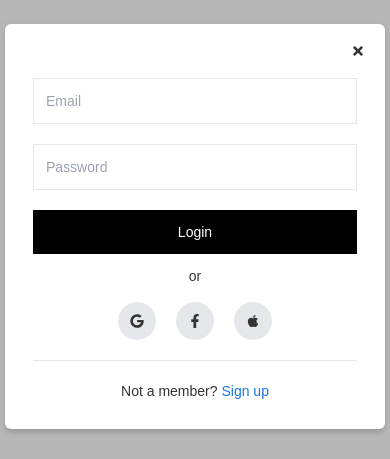
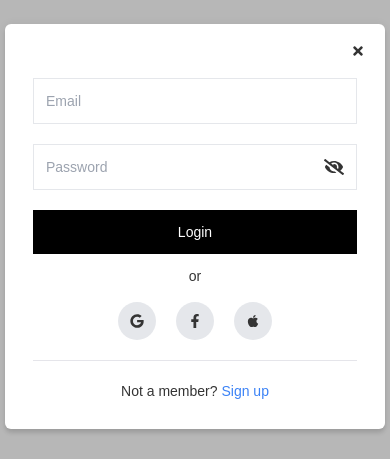
Before and after one commit to sourabh003/ecom-nextjs, a Next.js app: page / in a window 390 px wide. Both pictures are taken after a click on the element 280 px from the left and 30 px from the top of the page. Shown: the part 196-655 px from the top of the page. Built offline with nearby package versions, Linux system fonts and the light colour scheme; a web font is replaced by a local one.

Commit message:
added signup form

```diff
--- /dev/null
+++ b/src/components/CustomInput.jsx
@@ -0,0 +1,42 @@
+import classNames from "classnames";
+import React, { useState } from "react";
+import { FaEye, FaEyeSlash } from "react-icons/fa";
+
+export default function CustomInput({
+	onChange,
+	value,
+	classes,
+	inputClasses,
+	placeholder,
+	name,
+	type = "text",
+}) {
+	const [showPassword, passwordToggle] = useState(false);
+
+	return (
+		<div
+			className={classNames(
+				"border border-solid w-full text-md flex items-center",
+				classes
+			)}
+		>
+			<input
+				className={classNames("p-3 w-full", inputClasses)}
+				type={type === "password" ? (showPassword ? "text" : "password") : type}
+				name={name}
+				placeholder={placeholder}
+				value={value}
+				onChange={onChange}
+			/>
+			{type === "password" && (
+				<button
+					type="button"
+					onClick={() => passwordToggle((prevState) => !prevState)}
+					className="hover:bg-gray-200 p-2 rounded-full transition 300 mx-1"
+				>
+					{showPassword ? <FaEye size={20} /> : <FaEyeSlash size={20} />}
+				</button>
+			)}
+		</div>
+	);
+}
--- a/src/components/CustomModal/index.jsx
+++ b/src/components/CustomModal/index.jsx
@@ -2,11 +2,14 @@ import React, { useEffect, useMemo, useState } from "react";
 import { useDispatch, useSelector } from "react-redux";
 import { Modal } from "rsuite";
 import Login from "./modals/Login";
-import { CLOSE_MODAL } from "@/redux/types/common";
+import { CLOSE_MODAL, OPEN_MODAL } from "@/redux/types/common";
 import { FaTimes } from "react-icons/fa";
+import { useRouter } from "next/router";
 
 export default function CustomModal() {
 	const dispatch = useDispatch();
+	const router = useRouter();
+
 	const { modal = null, modalData = null } = useSelector(
 		(state) => state.common
 	);
@@ -23,6 +26,22 @@ export default function CustomModal() {
 	useEffect(() => {
 		setOpen(!!modal);
 	}, [modal]);
+
+	useEffect(() => {
+		const routerPath = router?.asPath || "";
+
+		const formType = routerPath.includes("login")
+			? "login"
+			: routerPath.includes("signup")
+			? "signup"
+			: null;
+		if (formType) {
+			dispatch({
+				type: OPEN_MODAL,
+				payload: { modal: LOGIN_MODAL, modalData: { formType } },
+			});
+		}
+	}, [router.asPath]);
 
 	switch (modal) {
 		case LOGIN_MODAL:
@@ -59,7 +78,7 @@ const ModalWrapper = ({
 					<FaTimes />
 				</button>
 			)}
-			<Component modalData={modalData} />
+			<Component {...modalData} />
 		</Modal>
 	);
 };
--- a/src/components/CustomModal/modals/Login.jsx
+++ b/src/components/CustomModal/modals/Login.jsx
@@ -1,26 +1,64 @@
 import CustomButton from "@/components/CustomButton";
-import React from "react";
+import CustomInput from "@/components/CustomInput";
+import React, { useState } from "react";
 import { FaApple, FaFacebookF, FaGoogle } from "react-icons/fa";
+import { loginFields, signupFields } from "@/data/formFields";
 
-export default function Login() {
+export default function Login({ formType }) {
 	const handleSocialMediaLogin = (type) => {
 		console.log({ type });
 	};
 
+	const [form, setForm] = useState(formType);
+
+	const onSubmit = (e) => {
+		e.preventDefault();
+		console.log("Submit");
+	};
+
+	if (form === "login") {
+		return (
+			<div className="p-2">
+				{loginFields.map((props) => (
+					<CustomInput key={props.name} {...props} classes="mt-5 first:mt-0" />
+				))}
+				<CustomButton variant="dark" className="mt-5 p-3 w-full">
+					Login
+				</CustomButton>
+				<div className="mt-3 text-center">or</div>
+				<div className="flex items-center justify-center">
+					<SmButton
+						onClick={() => handleSocialMediaLogin("google")}
+						icon={FaGoogle}
+					/>
+					<SmButton
+						onClick={() => handleSocialMediaLogin("facebook")}
+						icon={FaFacebookF}
+					/>
+					<SmButton
+						onClick={() => handleSocialMediaLogin("apple")}
+						icon={FaApple}
+					/>
+				</div>
+				<hr />
+				<div className="text-center">
+					Not a member?{" "}
+					<span
+						onClick={() => setForm("signup")}
+						className="text-blue-500 hover:text-blue-800 pointer"
+					>
+						Sign up
+					</span>
+				</div>
+			</div>
+		);
+	}
+
 	return (
-		<div className="p-2">
-			<div>
-				<input
-					type="text"
-					className="border border-solid w-full text-md p-3"
-					placeholder="Email"
-				/>
-				<input
-					type="text"
-					className="border border-solid w-full text-md p-3 mt-5"
-					placeholder="Password"
-				/>
-			</div>
+		<form className="p-2" action="#" onSubmit={onSubmit}>
+			{signupFields.map((props) => (
+				<CustomInput key={props.name} {...props} classes="mt-5 first:mt-0" />
+			))}
 			<CustomButton variant="dark" className="mt-5 p-3 w-full">
 				Login
 			</CustomButton>
@@ -41,12 +79,15 @@ export default function Login() {
 			</div>
 			<hr />
 			<div className="text-center">
-				Not a member?{" "}
-				<span>
-					<a className="" href="">Sign up</a>
+				Already a member?{" "}
+				<span
+					onClick={() => setForm("login")}
+					className="text-blue-500 hover:text-blue-800 pointer"
+				>
+					Login
 				</span>
 			</div>
-		</div>
+		</form>
 	);
 }
 
--- a/src/components/Header.jsx
+++ b/src/components/Header.jsx
@@ -21,14 +21,16 @@ export default function Header() {
 	const { user, isLoggedIn = false } = useSelector((state) => state.auth);
 
 	const handleLogin = () => {
-		const payload = {
-			user: {
-				name: "Sourabh",
-			},
-			token: "asdf",
-		};
-		// dispatch({ type: SET_USER, payload });
-		dispatch({ type: OPEN_MODAL, payload: { modal: LOGIN_MODAL } });
+		// const payload = {
+		// 	user: {
+		// 		name: "Sourabh",
+		// 	},
+		// 	token: "asdf",
+		// };
+		dispatch({
+			type: OPEN_MODAL,
+			payload: { modal: LOGIN_MODAL, modalData: { formType: "login" } },
+		});
 	};
 
 	const onCartClick = () => {
@@ -56,7 +58,7 @@ export default function Header() {
 			<div className="flex items-center">
 				{router.pathname !== "/" && (
 					<button className="mr-4" onClick={() => router.back()}>
-						<FaArrowLeft />
+						<FaArrowLeft size={20} />
 					</button>
 				)}
 				<div className="flex items-center">
@@ -88,9 +90,11 @@ export default function Header() {
 						</>
 					)}
 				</div>
-				<button className="ml-5" onClick={() => router.push("/wishlist")}>
-					<FaHeart size={20} />
-				</button>
+				{router.pathname !== "/wishlist" && (
+					<button className="ml-5" onClick={() => router.push("/wishlist")}>
+						<FaHeart size={20} />
+					</button>
+				)}
 				{router.pathname !== "/checkout" && (
 					<CartButton className="ml-5" onClick={onCartClick} />
 				)}
--- a/src/components/Search.jsx
+++ b/src/components/Search.jsx
@@ -22,7 +22,6 @@ export default function Search() {
 				<input
 					autoComplete="off"
 					className="w-full bg-gray-200 ml-5 focus:outline-none p-1"
-					id="inline-full-name"
 					type="text"
 					value={searchString}
 					placeholder="Search product, category or brand"
--- /dev/null
+++ b/src/data/formFields.js
@@ -0,0 +1,11 @@
+export const loginFields = [
+	{ name: "email", type: "email", placeholder: "Email" },
+	{ name: "password", type: "password", placeholder: "Password" },
+];
+
+export const signupFields = [
+	{ name: "firstname", type: "text", placeholder: "First Name" },
+	{ name: "lastname", type: "text", placeholder: "Last Name" },
+	{ name: "email", type: "email", placeholder: "Email" },
+	{ name: "password", type: "password", placeholder: "Password" },
+];
--- a/src/pages/_app.js
+++ b/src/pages/_app.js
@@ -7,13 +7,17 @@ import { useRouter } from "next/router";
 import { Toaster } from "react-hot-toast";
 import NextNprogress from "nextjs-progressbar";
 import "rsuite/dist/rsuite.min.css";
+import { useEffect } from "react";
+import { useDispatch } from "react-redux";
+import { OPEN_MODAL } from "@/redux/types/common";
 
 const App = ({ Component, pageProps }) => {
 	const router = useRouter();
+	const dispatch = useDispatch();
 
 	return (
 		<>
-			<NextNprogress />
+			<NextNprogress options={{ showSpinner: false }} />
 			<Header />
 			<Component {...pageProps} />
 			<Toaster position="top-right" reverseOrder={false} />
```
